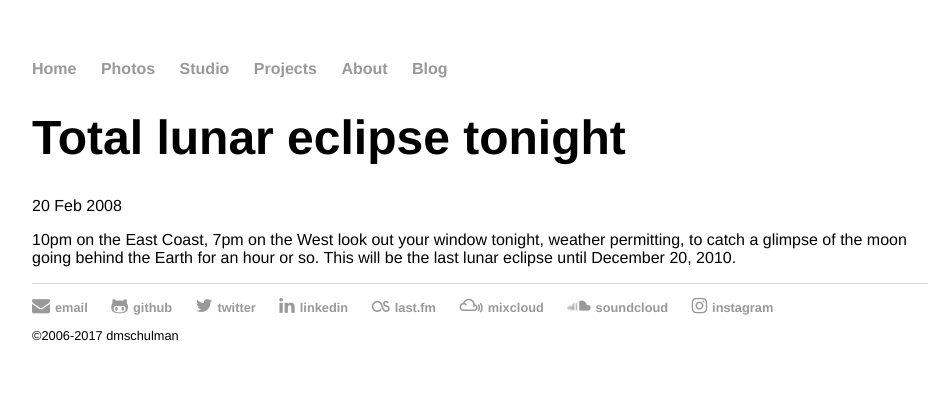
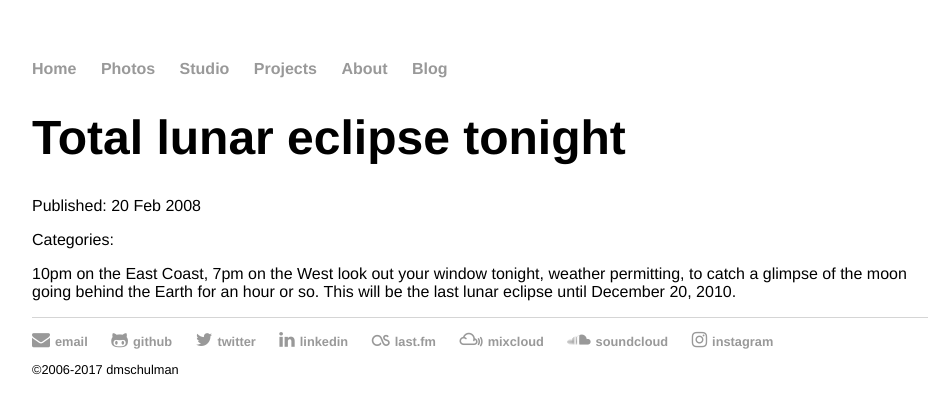
Before and after one commit to dmschulman/dmschulman.github.io, a Jekyll site: the page built from _posts/2008-02-20-Total-lunar-eclipse-tonight.md, in a window 1280 px wide. Shown: the top 414 px of the page, without its empty margins (160-1097 px from the left). Built offline with Jekyll 4.4.1, drawn with Linux system fonts in a browser that asks for light colours.

Commit message:
Update post.html

```diff
--- a/_layouts/post.html
+++ b/_layouts/post.html
@@ -8,7 +8,8 @@
 			{% include nav.html %}
 			</nav>
 			<h1>{{ page.title }}</h1>
-			<p class="meta">{{ page.date | date_to_string }}</p>
+			<p class="meta">Published: {{ page.date | date_to_string }}</p>
+			<p class="meta">Categories: {{ page.categories }}</p>
 			<div class="post">
 				{{ content }}
 			</div>
```
